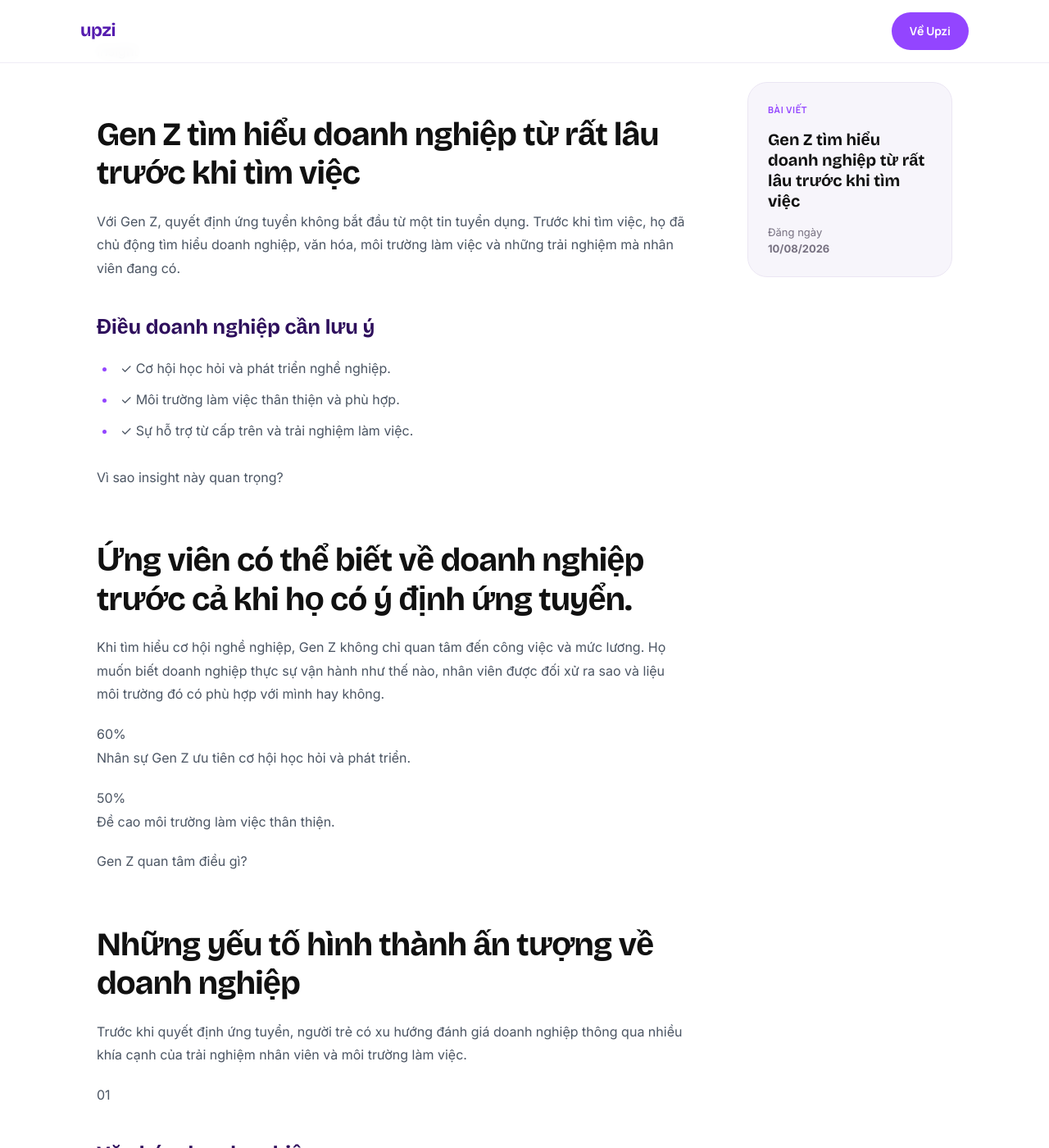
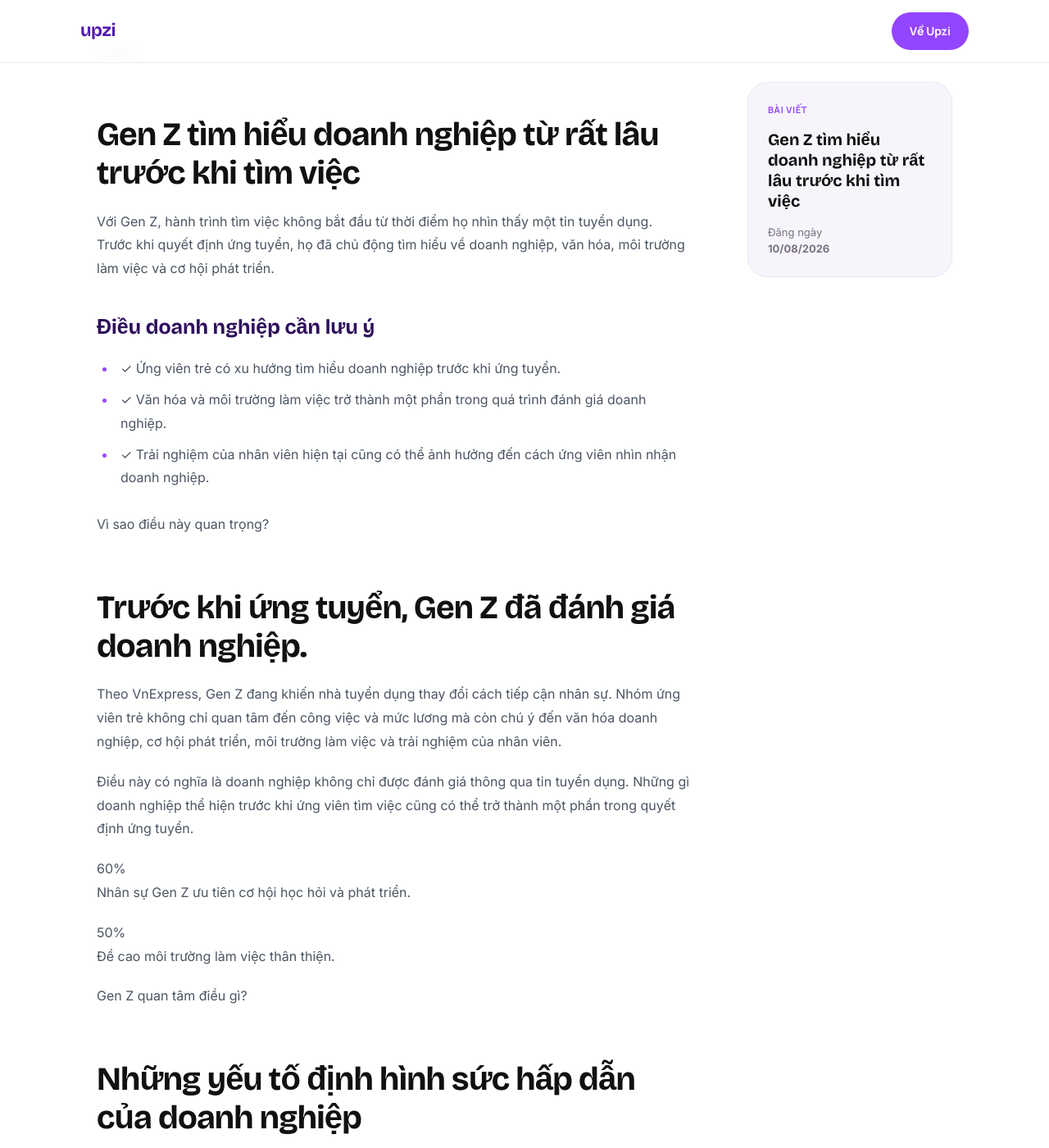
Before and after one commit to upzi-vn/staging, a Jekyll site: the page built from _posts/2026-08-10-bai-viet-dau-tien.md, in a window 1280 px wide and 1400 px high, scrolled down 667 px. Shown: the whole window at 82% size. Built offline with Jekyll 4.4.1, drawn with Linux system fonts in a browser that asks for light colours; some of the changed text lies outside the part shown.

Commit message:
2026-08-10-bai-viet-dau-tien.md

```diff
--- a/_posts/2026-08-10-bai-viet-dau-tien.md
+++ b/_posts/2026-08-10-bai-viet-dau-tien.md
@@ -1,16 +1,11 @@
 ---
 layout: frame1
-
 title: "Gen Z tìm hiểu doanh nghiệp từ rất lâu trước khi tìm việc"
-
 category: "Insights"
-
 description: >
   Gen Z không chỉ bắt đầu tìm hiểu doanh nghiệp khi nhìn thấy một tin tuyển dụng.
-  Họ quan sát văn hóa, môi trường làm việc và cơ hội phát triển từ trước khi quyết định ứng tuyển.
-
-source: "VnExpress"
-
+  Họ chủ động tìm hiểu về văn hóa, môi trường làm việc và cơ hội phát triển
+  trước khi quyết định ứng tuyển.
 ---
 
 <div class="section-grid">
@@ -23,13 +18,16 @@ source: "VnExpress"
 
     <h2>
       Gen Z tìm hiểu doanh nghiệp
-      <span class="accent">từ rất lâu trước khi tìm việc</span>
+      <span class="accent">
+        từ rất lâu trước khi tìm việc
+      </span>
     </h2>
 
     <p>
-      Với Gen Z, quyết định ứng tuyển không bắt đầu từ một tin tuyển dụng.
-      Trước khi tìm việc, họ đã chủ động tìm hiểu doanh nghiệp, văn hóa,
-      môi trường làm việc và những trải nghiệm mà nhân viên đang có.
+      Với Gen Z, hành trình tìm việc không bắt đầu từ thời điểm
+      họ nhìn thấy một tin tuyển dụng. Trước khi quyết định ứng tuyển,
+      họ đã chủ động tìm hiểu về doanh nghiệp, văn hóa, môi trường
+      làm việc và cơ hội phát triển.
     </p>
 
   </div>
@@ -46,21 +44,23 @@ source: "VnExpress"
       <li>
         <span class="check">✓</span>
         <span>
-          Cơ hội học hỏi và phát triển nghề nghiệp.
+          Ứng viên trẻ có xu hướng tìm hiểu doanh nghiệp trước khi ứng tuyển.
         </span>
       </li>
 
       <li>
         <span class="check">✓</span>
         <span>
-          Môi trường làm việc thân thiện và phù hợp.
+          Văn hóa và môi trường làm việc trở thành một phần
+          trong quá trình đánh giá doanh nghiệp.
         </span>
       </li>
 
       <li>
         <span class="check">✓</span>
         <span>
-          Sự hỗ trợ từ cấp trên và trải nghiệm làm việc.
+          Trải nghiệm của nhân viên hiện tại cũng có thể ảnh hưởng
+          đến cách ứng viên nhìn nhận doanh nghiệp.
         </span>
       </li>
 
@@ -76,18 +76,28 @@ source: "VnExpress"
   <div>
 
     <div class="eyebrow">
-      Vì sao insight này quan trọng?
+      Vì sao điều này quan trọng?
     </div>
 
     <h2>
-      Ứng viên có thể biết về doanh nghiệp
-      <span class="accent">trước cả khi họ có ý định ứng tuyển.</span>
+      Trước khi ứng tuyển,
+      <span class="accent">
+        Gen Z đã đánh giá doanh nghiệp.
+      </span>
     </h2>
 
     <p>
-      Khi tìm hiểu cơ hội nghề nghiệp, Gen Z không chỉ quan tâm đến công việc
-      và mức lương. Họ muốn biết doanh nghiệp thực sự vận hành như thế nào,
-      nhân viên được đối xử ra sao và liệu môi trường đó có phù hợp với mình hay không.
+      Theo VnExpress, Gen Z đang khiến nhà tuyển dụng thay đổi
+      cách tiếp cận nhân sự. Nhóm ứng viên trẻ không chỉ quan tâm
+      đến công việc và mức lương mà còn chú ý đến văn hóa doanh nghiệp,
+      cơ hội phát triển, môi trường làm việc và trải nghiệm của nhân viên.
+    </p>
+
+    <p>
+      Điều này có nghĩa là doanh nghiệp không chỉ được đánh giá
+      thông qua tin tuyển dụng. Những gì doanh nghiệp thể hiện
+      trước khi ứng viên tìm việc cũng có thể trở thành một phần
+      trong quyết định ứng tuyển.
     </p>
 
   </div>
@@ -132,13 +142,13 @@ source: "VnExpress"
   </div>
 
   <h2>
-    Những yếu tố hình thành
-    <span class="accent">ấn tượng về doanh nghiệp</span>
+    Những yếu tố định hình
+    sức hấp dẫn của doanh nghiệp
   </h2>
 
   <p>
-    Trước khi quyết định ứng tuyển, người trẻ có xu hướng đánh giá doanh nghiệp
-    thông qua nhiều khía cạnh của trải nghiệm nhân viên và môi trường làm việc.
+    Khi tìm hiểu một nơi làm việc, Gen Z quan tâm đến nhiều khía cạnh
+    bên cạnh bản thân công việc.
   </p>
 
 </div>
@@ -157,8 +167,8 @@ source: "VnExpress"
     </h3>
 
     <p>
-      Người trẻ quan tâm doanh nghiệp thực sự vận hành và đối xử với
-      nhân viên như thế nào.
+      Người trẻ quan tâm doanh nghiệp thực sự vận hành
+      và đối xử với nhân viên như thế nào.
     </p>
 
   </div>
@@ -175,8 +185,8 @@ source: "VnExpress"
     </h3>
 
     <p>
-      Khả năng học hỏi và phát triển là một trong những yếu tố được
-      Gen Z ưu tiên khi đánh giá nơi làm việc.
+      Khả năng học hỏi và phát triển là một trong những yếu tố
+      được Gen Z ưu tiên khi đánh giá nơi làm việc.
     </p>
 
   </div>
@@ -211,8 +221,8 @@ source: "VnExpress"
     </h3>
 
     <p>
-      Những gì nhân viên trải nghiệm cũng trở thành một phần trong
-      cách ứng viên bên ngoài nhìn nhận doanh nghiệp.
+      Những gì nhân viên trải nghiệm cũng trở thành một phần
+      trong cách ứng viên bên ngoài nhìn nhận doanh nghiệp.
     </p>
 
   </div>
@@ -223,17 +233,16 @@ source: "VnExpress"
 <div class="results-title">
 
   <div class="eyebrow-light">
-    Những điểm đáng chú ý
+    Những con số đáng chú ý
   </div>
 
   <h2>
-    Điều doanh nghiệp đang làm
-    để đáp ứng kỳ vọng của Gen Z
+    Doanh nghiệp đang đáp ứng kỳ vọng của Gen Z đến đâu?
   </h2>
 
   <p>
-    Bài viết của VnExpress cho thấy các doanh nghiệp đang phải thay đổi
-    cách tiếp cận nhân sự để đáp ứng kỳ vọng ngày càng khác biệt của thế hệ trẻ.
+    Khoảng cách giữa điều ứng viên mong muốn và những gì doanh nghiệp
+    đang thực sự triển khai là một điểm đáng lưu ý trong tuyển dụng.
   </p>
 
 </div>
@@ -299,18 +308,21 @@ source: "VnExpress"
   <div>
 
     <div class="eyebrow-light">
-      Khoảng cách cần được nhìn nhận
+      Khoảng cách cần lưu ý
     </div>
 
     <h2>
-      Kỳ vọng của ứng viên
-      <span class="accent">không phải lúc nào cũng đi cùng cách doanh nghiệp triển khai.</span>
+      Điều Gen Z mong muốn
+      <span class="accent">
+        chưa phải lúc nào cũng được doanh nghiệp đáp ứng.
+      </span>
     </h2>
 
     <p>
-      Đào tạo kỹ năng mềm và kỹ năng số được người trẻ coi trọng.
-      Tuy nhiên, theo thông tin được VnExpress dẫn lại, chỉ 9% doanh nghiệp
-      ưu tiên triển khai hoạt động này và 7% doanh nghiệp chưa có chiến lược cụ thể.
+      Bên cạnh việc hiểu ứng viên trẻ quan tâm điều gì,
+      doanh nghiệp cũng cần nhìn vào mức độ sẵn sàng của chính mình.
+      Khoảng cách giữa kỳ vọng của ứng viên và trải nghiệm thực tế
+      có thể ảnh hưởng đến sức hấp dẫn của thương hiệu tuyển dụng.
     </p>
 
   </div>
@@ -352,44 +364,141 @@ source: "VnExpress"
 </div>
 
 
-<div class="quote-wrap">
+<div class="section-head">
 
   <div class="eyebrow-light">
-    Takeaway
+    Hàm ý cho tuyển dụng
   </div>
 
-  <div class="quote">
-    “Với Gen Z, trải nghiệm về doanh nghiệp bắt đầu
-    trước cả khi họ trở thành ứng viên.”
+  <h2>
+    Đừng chỉ bắt đầu xây dựng hình ảnh
+    doanh nghiệp khi cần tuyển người
+  </h2>
+
+  <p>
+    Nếu ứng viên đã tìm hiểu doanh nghiệp trước khi tìm việc,
+    thương hiệu tuyển dụng cũng cần được xây dựng trước khi
+    doanh nghiệp đăng tin tuyển dụng.
+  </p>
+
+</div>
+
+
+<div class="solution-grid">
+
+  <div class="solution">
+
+    <div class="solution-number">
+      01
+    </div>
+
+    <h3>
+      Xây dựng hình ảnh doanh nghiệp nhất quán
+    </h3>
+
+    <p>
+      Những gì doanh nghiệp truyền tải về văn hóa,
+      môi trường và con người cần nhất quán trên các điểm chạm
+      mà ứng viên có thể tìm thấy.
+    </p>
+
   </div>
 
-  <div class="source">
-    Insights · Upzi
+
+  <div class="solution">
+
+    <div class="solution-number">
+      02
+    </div>
+
+    <h3>
+      Truyền tải cơ hội phát triển rõ ràng
+    </h3>
+
+    <p>
+      Đừng chỉ nói về vị trí tuyển dụng. Hãy cho ứng viên thấy
+      họ có thể học hỏi và phát triển như thế nào khi gia nhập.
+    </p>
+
+  </div>
+
+
+  <div class="solution">
+
+    <div class="solution-number">
+      03
+    </div>
+
+    <h3>
+      Cho ứng viên thấy trải nghiệm thực tế
+    </h3>
+
+    <p>
+      Những câu chuyện và trải nghiệm thực tế của nhân viên
+      có thể giúp ứng viên hình dung rõ hơn về môi trường làm việc.
+    </p>
+
+  </div>
+
+
+  <div class="solution">
+
+    <div class="solution-number">
+      04
+    </div>
+
+    <h3>
+      Chuẩn bị trước khi cần tuyển
+    </h3>
+
+    <p>
+      Thương hiệu tuyển dụng không nên chỉ được xây dựng
+      khi doanh nghiệp đang cần lấp đầy một vị trí.
+    </p>
+
   </div>
 
 </div>
 
 
-<div class="section-head">
+<div class="quote-wrap">
+
+  <div class="eyebrow-light">
+    Điểm đáng chú ý
+  </div>
+
+  <div class="quote">
+    “Với Gen Z, hành trình tìm việc có thể bắt đầu
+    từ rất lâu trước khi họ nhìn thấy một tin tuyển dụng.”
+  </div>
+
+  <div class="source">
+    Insight · Upzi
+  </div>
+
+</div>
+
+
+<div class="source-card">
 
   <div class="eyebrow-light">
     Nguồn tham khảo
   </div>
 
-  <h2>
-    Đọc thêm về thay đổi trong hành vi của Gen Z
-  </h2>
+  <h3>
+    Gen Z dần khiến nhà tuyển dụng thay đổi
+  </h3>
 
   <p>
-    Insight trên được tham khảo từ bài viết của VnExpress về cách Gen Z
-    đang tác động đến sự thay đổi trong tuyển dụng và môi trường làm việc.
+    Bài viết trên VnExpress phân tích những thay đổi trong kỳ vọng
+    của Gen Z và cách các doanh nghiệp cần thích ứng trong tuyển dụng.
   </p>
 
   <a
     class="btn"
     href="https://vnexpress.net/gen-z-dan-khien-nha-tuyen-dung-thay-doi-5013490.html"
     target="_blank"
-    rel="noopener"
+    rel="noopener noreferrer"
   >
     Đọc bài viết gốc →
   </a>
@@ -400,13 +509,14 @@ source: "VnExpress"
 <div class="cta-section">
 
   <h2>
-    Muốn hiểu ứng viên trẻ
-    đang nhìn doanh nghiệp của bạn như thế nào?
+    Muốn biết doanh nghiệp của bạn
+    đang hấp dẫn Gen Z đến đâu?
   </h2>
 
   <p>
-    Khám phá cách Upzi giúp doanh nghiệp tiếp cận
-    và thu hút nguồn ứng viên trẻ phù hợp hơn.
+    Khám phá cách Upzi giúp doanh nghiệp hiểu rõ hơn
+    về mức độ hấp dẫn của thương hiệu tuyển dụng
+    đối với ứng viên trẻ.
   </p>
 
   <a
```
